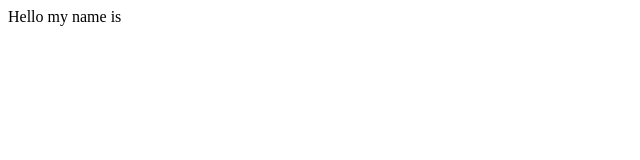
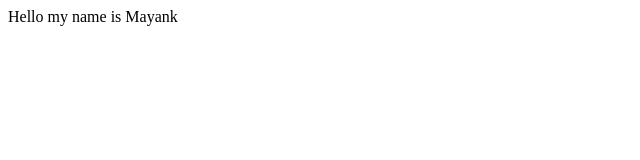
Before and after one commit to mkkn1994/mkkn.github.io, a plain HTML site: page index.html in a window 1280 px wide. Shown: the full height of the page, 0-640 px from the left. Drawn offline with Linux system fonts and the light colour scheme.

Commit message:
Update index.html

```diff
--- a/index.html
+++ b/index.html
@@ -2,7 +2,7 @@
 <html>
 
 <body>
-Hello my name is
+Hello my name is Mayank
 </body>
 
 </html>
```
